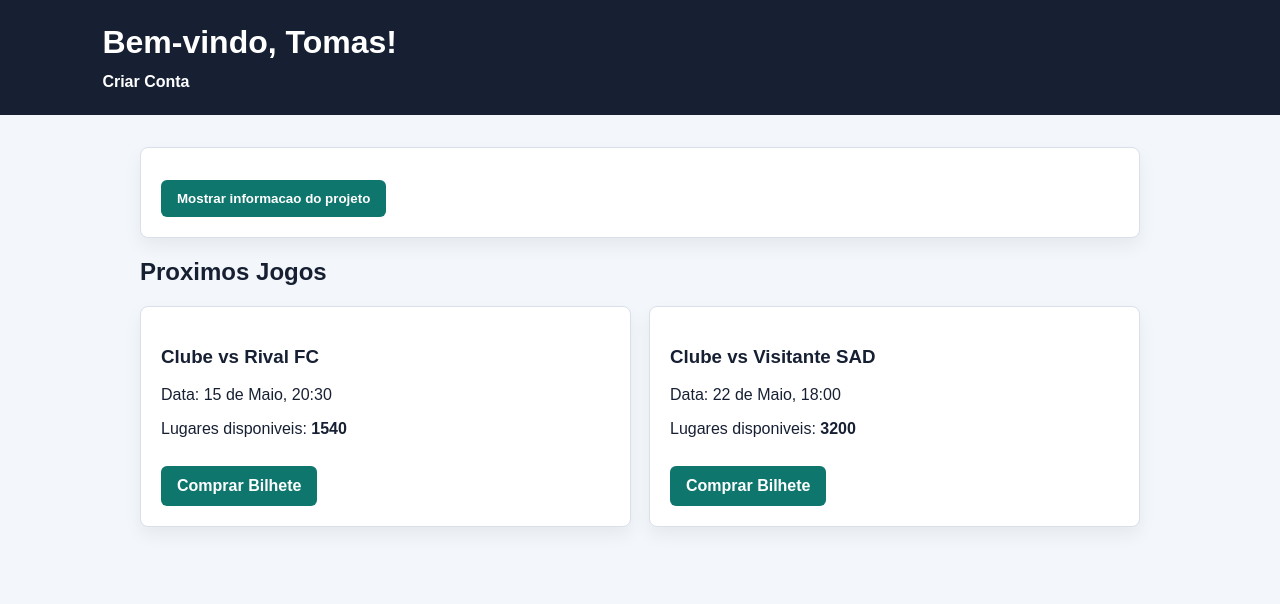
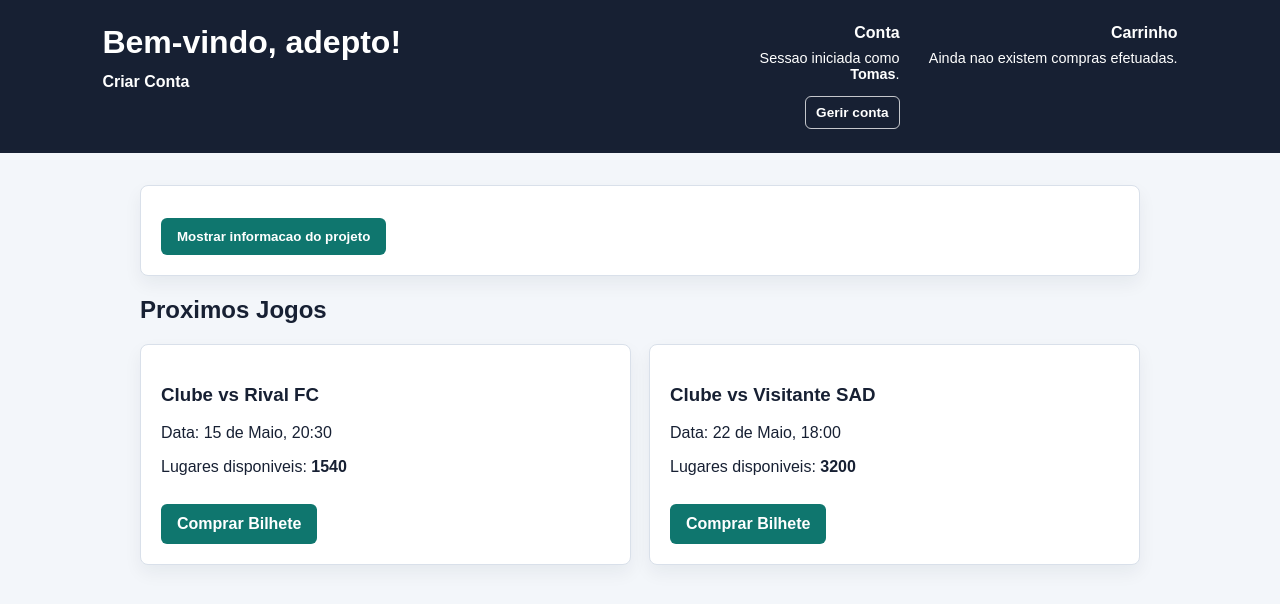
Before and after one commit to francisco261/Venda-bilhetes, a PHP site: page /index.html in a window 1280 px wide. Shown: the top 604 px of the page. Run offline with PHP 8.4, Linux system fonts and the light colour scheme.

Commit message:
carrinho e registo login

```diff
--- a/index.html
+++ b/index.html
@@ -9,8 +9,28 @@
 </head>
 <body>
     <header>
-        <h1>Bem-vindo, Tomas!</h1>
-        <nav><a href="criar_conta.html">Criar Conta</a></nav>
+        <div class="topbar">
+            <div>
+                <h1>Bem-vindo, adepto!</h1>
+                <nav><a href="criar_conta.html">Criar Conta</a></nav>
+            </div>
+
+            <section class="account-cart header-account-cart">
+                <article class="account-box">
+                    <h2>Conta</h2>
+                    <p id="account-status">Sessao iniciada como <strong>Tomas</strong>.</p>
+                    <a href="criar_conta.html" class="btn">Gerir conta</a>
+                </article>
+
+                <article class="cart-box">
+                    <h2>Carrinho</h2>
+                    <p id="cart-empty">Ainda nao existem compras efetuadas.</p>
+                    <ul id="cart-list" class="cart-list"></ul>
+                    <p id="cart-total" class="summary hidden"></p>
+                    <button type="button" class="btn hidden" id="clear-cart">Limpar carrinho</button>
+                </article>
+            </section>
+        </div>
     </header>
 
     <main class="container">
--- a/scripts/app.js
+++ b/scripts/app.js
@@ -44,6 +44,66 @@ function setupProjectToggle() {
             ? "Mostrar informacao do projeto"
             : "Ocultar informacao do projeto";
     });
+}
+
+function getCartItems() {
+    const savedItems = localStorage.getItem("comprasBilhetes");
+    return savedItems ? JSON.parse(savedItems) : [];
+}
+
+function saveCartItems(items) {
+    localStorage.setItem("comprasBilhetes", JSON.stringify(items));
+}
+
+function setupCart() {
+    const cartList = document.getElementById("cart-list");
+    const cartEmpty = document.getElementById("cart-empty");
+    const cartTotal = document.getElementById("cart-total");
+    const clearCart = document.getElementById("clear-cart");
+
+    if (!cartList || !cartEmpty || !cartTotal || !clearCart) {
+        return;
+    }
+
+    function renderCart() {
+        const items = getCartItems();
+        cartList.innerHTML = "";
+
+        if (items.length === 0) {
+            cartEmpty.classList.remove("hidden");
+            cartTotal.classList.add("hidden");
+            clearCart.classList.add("hidden");
+            return;
+        }
+
+        let total = 0;
+        cartEmpty.classList.add("hidden");
+        cartTotal.classList.remove("hidden");
+        clearCart.classList.remove("hidden");
+
+        items.forEach(function (item) {
+            const line = document.createElement("li");
+            const itemTotal = Number(item.total);
+            total += itemTotal;
+
+            line.innerHTML =
+                "<strong>" + item.jogo + "</strong><br>" +
+                item.zona + " | " +
+                item.quantidade + " bilhete(s) | " +
+                itemTotal.toFixed(2) + " EUR";
+
+            cartList.appendChild(line);
+        });
+
+        cartTotal.textContent = "Total das compras: " + total.toFixed(2) + " EUR";
+    }
+
+    clearCart.addEventListener("click", function () {
+        saveCartItems([]);
+        renderCart();
+    });
+
+    renderCart();
 }
 
 function setupRegisterForm() {
@@ -168,6 +228,17 @@ function setupPaymentForm() {
         }
 
         event.preventDefault();
+        const items = getCartItems();
+        items.push({
+            jogo: game,
+            zona: zone,
+            quantidade: quantity,
+            preco: price,
+            total: total,
+            data: new Date().toLocaleString("pt-PT")
+        });
+        saveCartItems(items);
+
         successMessage.classList.remove("hidden");
         form.reset();
     });
@@ -215,6 +286,7 @@ function setupAdminForm() {
 
 document.addEventListener("DOMContentLoaded", function () {
     setupProjectToggle();
+    setupCart();
     setupRegisterForm();
     setupTicketForm();
     setupPaymentForm();
--- a/styles/style.css
+++ b/styles/style.css
@@ -9,6 +9,13 @@ header {
     background: #172033;
     color: #ffffff;
     padding: 24px 8%;
+}
+
+.topbar {
+    align-items: flex-start;
+    display: flex;
+    gap: 24px;
+    justify-content: space-between;
 }
 
 header h1 {
@@ -36,16 +43,77 @@ nav a:hover {
     gap: 18px;
 }
 
+.account-cart {
+    display: grid;
+    grid-template-columns: 1fr 1.4fr;
+    gap: 18px;
+    margin-bottom: 18px;
+}
+
+.header-account-cart {
+    grid-template-columns: 170px 260px;
+    margin-bottom: 0;
+    max-width: 470px;
+}
+
 .evento-card,
 .form-section,
 .checkout-section,
 .project-info,
-.admin-panel {
+.admin-panel,
+.account-box,
+.cart-box {
     background: #ffffff;
     border: 1px solid #d9e0ea;
     border-radius: 8px;
     box-shadow: 0 8px 18px rgba(23, 32, 51, 0.06);
     padding: 20px;
+}
+
+.header-account-cart .account-box,
+.header-account-cart .cart-box {
+    background: transparent;
+    border: 0;
+    box-shadow: none;
+    color: #ffffff;
+    padding: 0;
+    text-align: right;
+}
+
+.header-account-cart h2 {
+    font-size: 1rem;
+    margin: 0 0 8px;
+}
+
+.header-account-cart p {
+    font-size: 0.9rem;
+    margin: 0 0 8px;
+}
+
+.header-account-cart .btn {
+    background: transparent;
+    border: 1px solid rgba(255, 255, 255, 0.75);
+    font-size: 0.85rem;
+    margin-top: 6px;
+    padding: 8px 10px;
+}
+
+.header-account-cart .btn:hover {
+    background: rgba(255, 255, 255, 0.14);
+}
+
+.header-account-cart .summary {
+    background: transparent;
+    border-left: 0;
+    color: #ffffff;
+    padding: 0;
+}
+
+.header-account-cart .cart-list li {
+    background: transparent;
+    border: 0;
+    color: #ffffff;
+    padding: 0 0 8px;
 }
 
 .btn,
@@ -120,12 +188,37 @@ fieldset {
     padding: 12px;
 }
 
+.cart-list {
+    display: grid;
+    gap: 10px;
+    list-style: none;
+    margin: 0;
+    padding: 0;
+}
+
+.cart-list li {
+    background: #f8fafc;
+    border: 1px solid #d9e0ea;
+    border-radius: 6px;
+    padding: 12px;
+}
+
 .hidden {
     display: none;
 }
 
 @media (max-width: 720px) {
+    .topbar {
+        display: grid;
+    }
+
+    .account-cart,
+    .header-account-cart,
     .event-list {
         grid-template-columns: 1fr;
     }
+
+    .header-account-cart {
+        max-width: none;
+    }
 }
```
